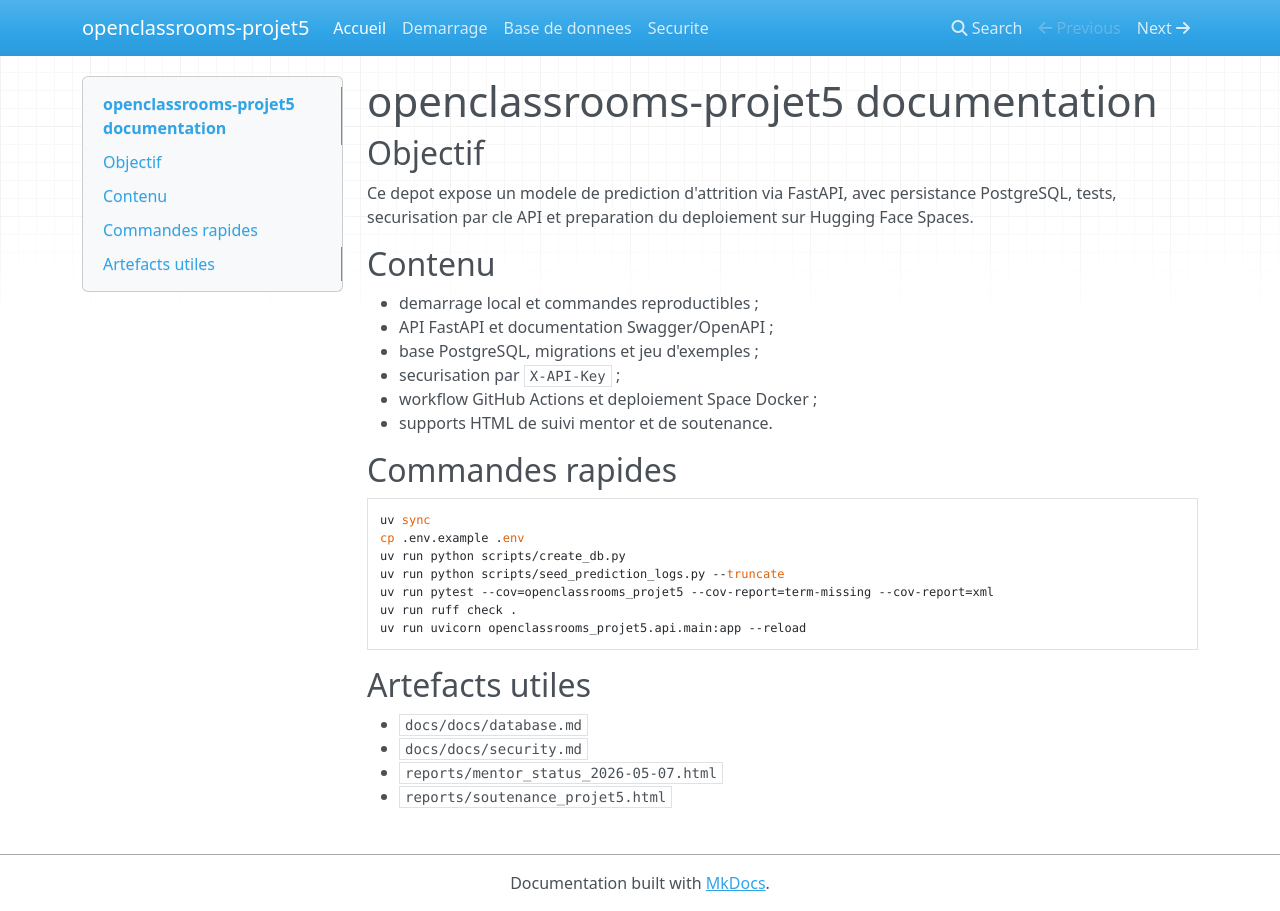
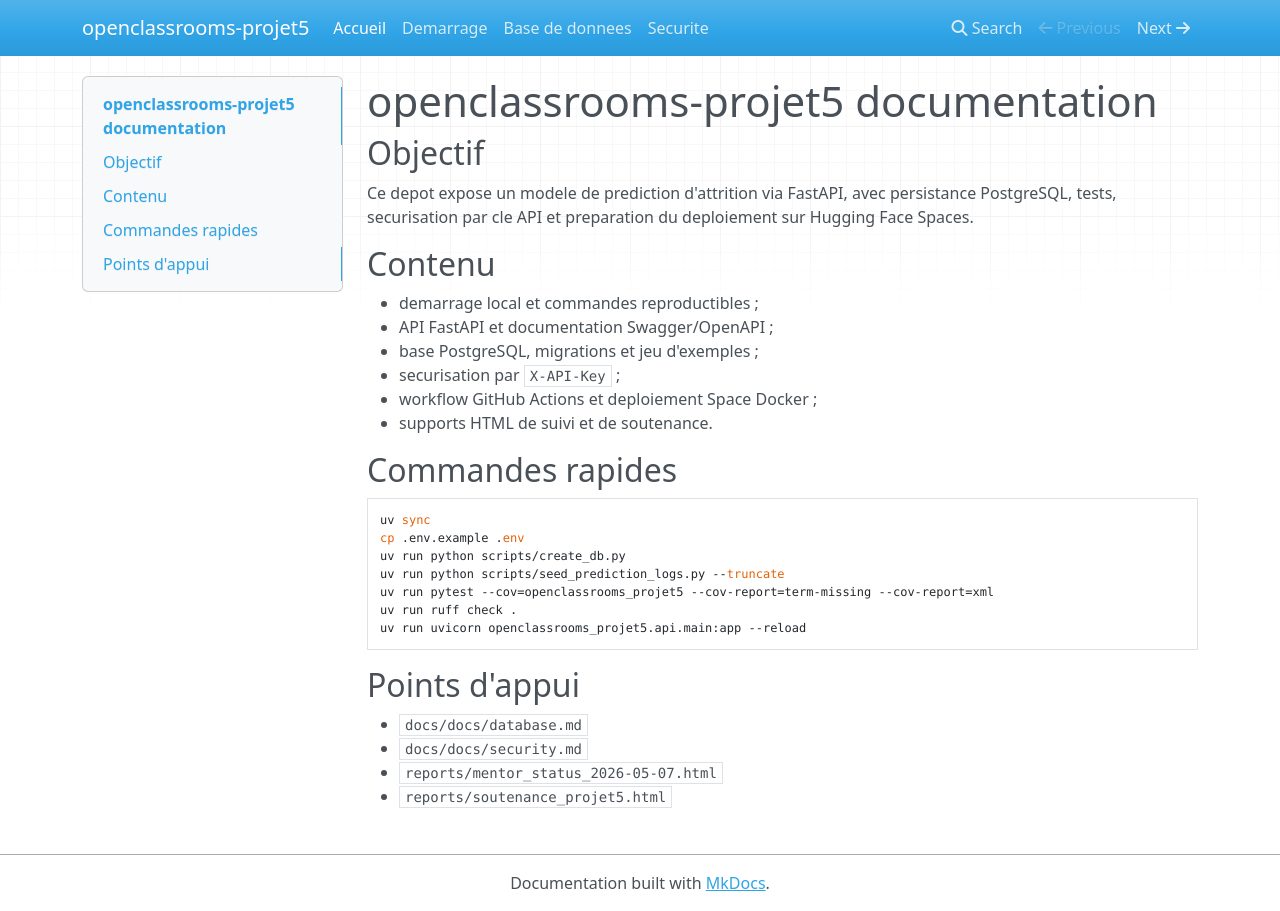
Before and after one commit to hgbe-GH/openclassrooms-projet5, an MkDocs documentation site: the page built from docs/docs/index.md, in a window 1280 px wide. Built offline with MkDocs 1.6.1, drawn with Linux system fonts in a browser that asks for light colours; nearby versions of some CDN libraries.

Commit message:
docs: streamline soutenance assets and repo cleanup

````diff
--- a/docs/docs/index.md
+++ b/docs/docs/index.md
@@ -13,7 +13,7 @@ Spaces.
 - base PostgreSQL, migrations et jeu d'exemples ;
 - securisation par `X-API-Key` ;
 - workflow GitHub Actions et deploiement Space Docker ;
-- supports HTML de suivi mentor et de soutenance.
+- supports HTML de suivi et de soutenance.
 
 ## Commandes rapides
 
@@ -27,7 +27,7 @@ uv run ruff check .
 uv run uvicorn openclassrooms_projet5.api.main:app --reload
 ```
 
-## Artefacts utiles
+## Points d'appui
 
 - `docs/docs/database.md`
 - `docs/docs/security.md`
````
Also changed, not shown: docs/README.md (+12 -7 lines), README.md, 4 other files.
